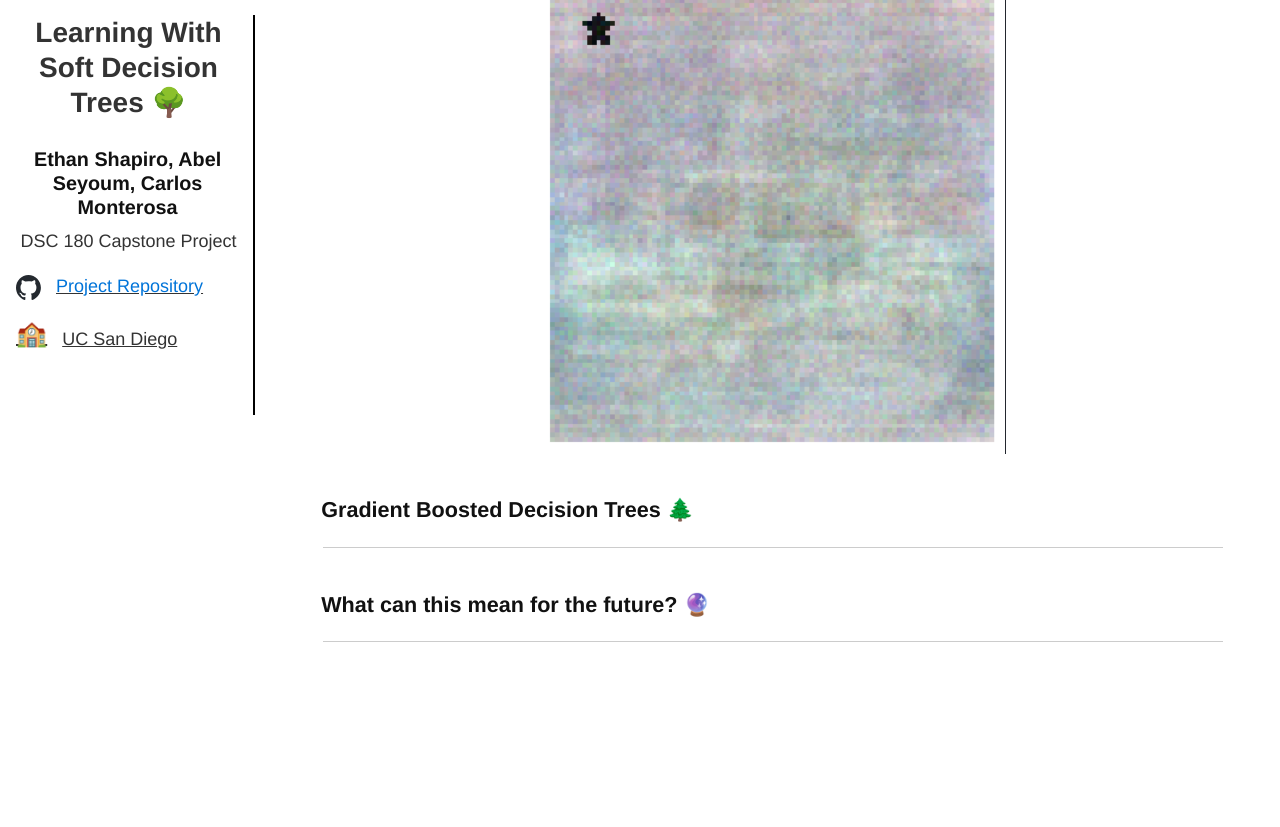
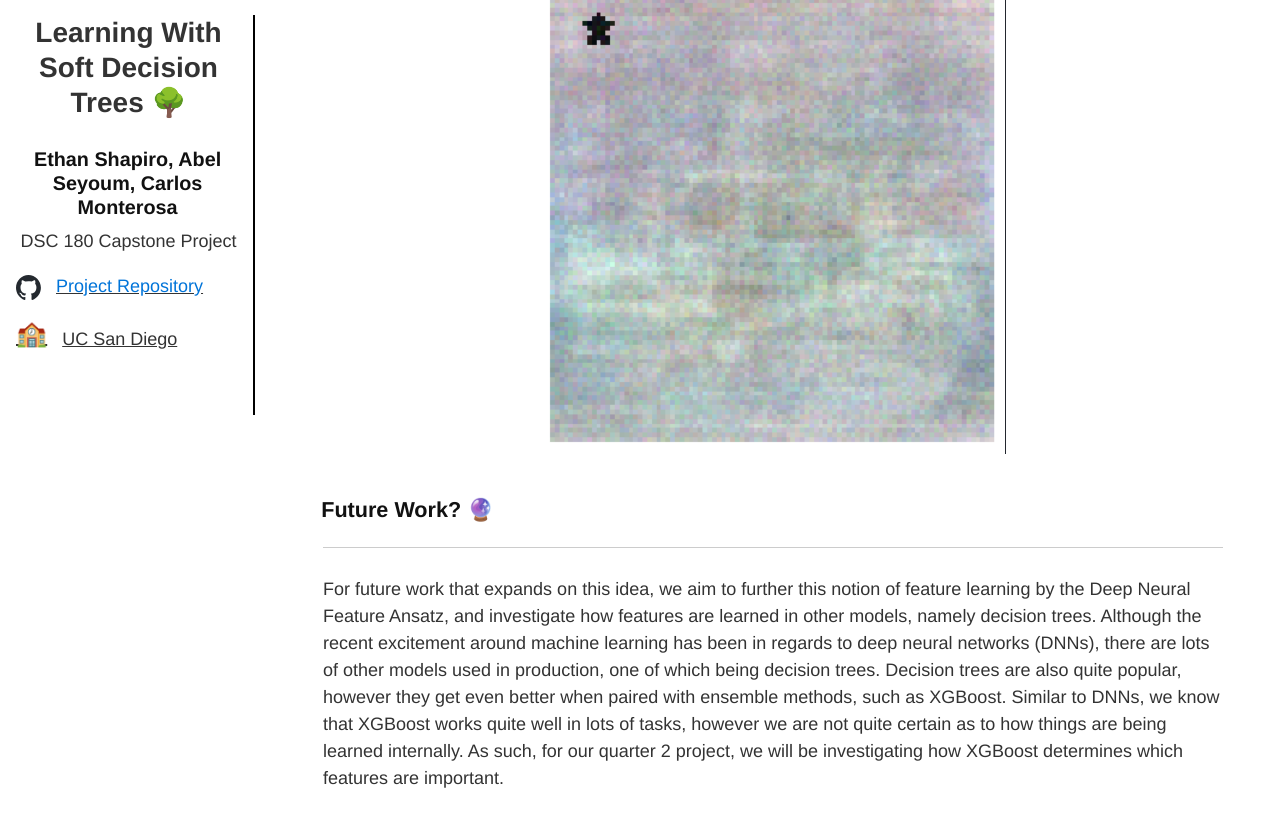
Before and after one commit to Ethan-Shapiro/SDT-Feature-Learning, a Jekyll site: the page built from docs/index.md, in a window 1280 px wide and 900 px high, scrolled down 5766 px. Shown: the top 827 px of the window. Built offline with Jekyll 4.4.1, drawn with Linux system fonts in a browser that asks for light colours; formulas are drawn with MathJax 3; before the commit the page ends 6526 px from its top, so only the background shows below that.

Commit message:
Update index.md

```diff
--- a/docs/index.md
+++ b/docs/index.md
@@ -95,8 +95,6 @@ The STL-10 (Self Taught Learning 10) dataset is a rich resource for developing a
 <img src="./assets/stl_star_nfm.png"/>
 
 
-## Gradient Boosted Decision Trees 🌲
+## Future Work? 🔮
 ---
-
-## What can this mean for the future? 🔮
----
+For future work that expands on this idea, we aim to further this notion of feature learning by the Deep Neural Feature Ansatz, and investigate how features are learned in other models, namely decision trees. Although the recent excitement around machine learning has been in regards to deep neural networks (DNNs), there are lots of other models used in production, one of which being decision trees. Decision trees are also quite popular, however they get even better when paired with ensemble methods, such as XGBoost. Similar to DNNs, we know that XGBoost works quite well in lots of tasks, however we are not quite certain as to how things are being learned internally. As such, for our quarter 2 project, we will be investigating how XGBoost determines which features are important.
```
